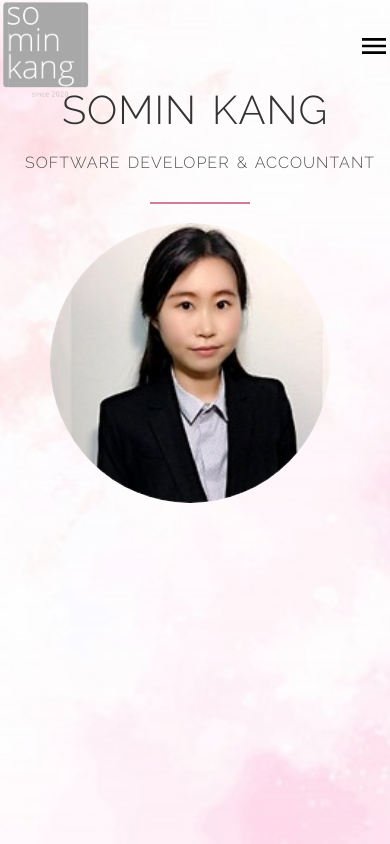
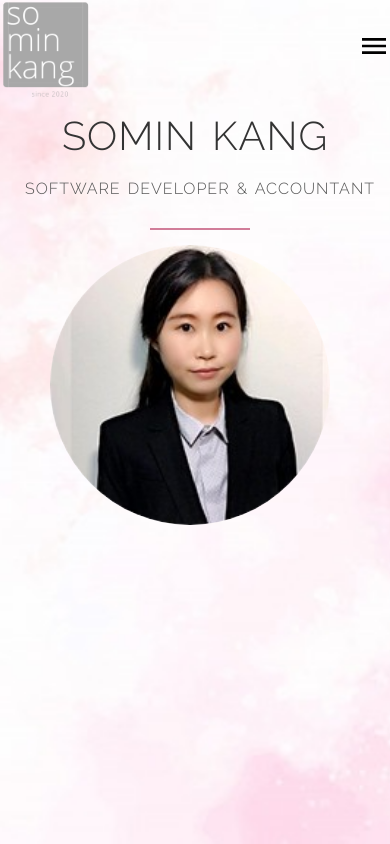
Before and after one commit to skang91/Portfolio-Update, a plain HTML site: page index.html in a window 390 px wide. Shown: the top 844 px of the page. Drawn offline with nearby package versions, Linux system fonts and the light colour scheme.

Commit message:
updates works for 5/31

```diff
--- a/assets/css/queries.css
+++ b/assets/css/queries.css
@@ -27,7 +27,7 @@
       margin-right: 20px;
     }
     .name-title {
-      margin: 0;
+      margin: 30px 0 0 0;
       font-size: 200%;
       text-align: center;
       margin-top: 50%;
@@ -51,7 +51,7 @@
         width: 80%;
       }
 }
-/*481px-767px*/
+/*481px-767px************************************************************************************/
 @media only screen and (max-width: 767px) {
     body {
       font-size: 16px;
@@ -64,7 +64,7 @@
     .row,
     .col {
       width: 100%;
-      margin: 0 0 5% 0;
+      margin: 0 0 4% 0;
     }
 
     .main-nav {
@@ -115,7 +115,7 @@
         height:70px;
     }
     .name-title {
-      margin: 0;
+      margin: 30px 0 0 0;
       font-size: 250%;
       text-align: center;
     }
@@ -246,7 +246,7 @@
         }
 
         .name-title {
-          margin: 0;
+          margin: 30px 0 0 0;
           font-size: 250%;
           text-align: center;
         }
```
